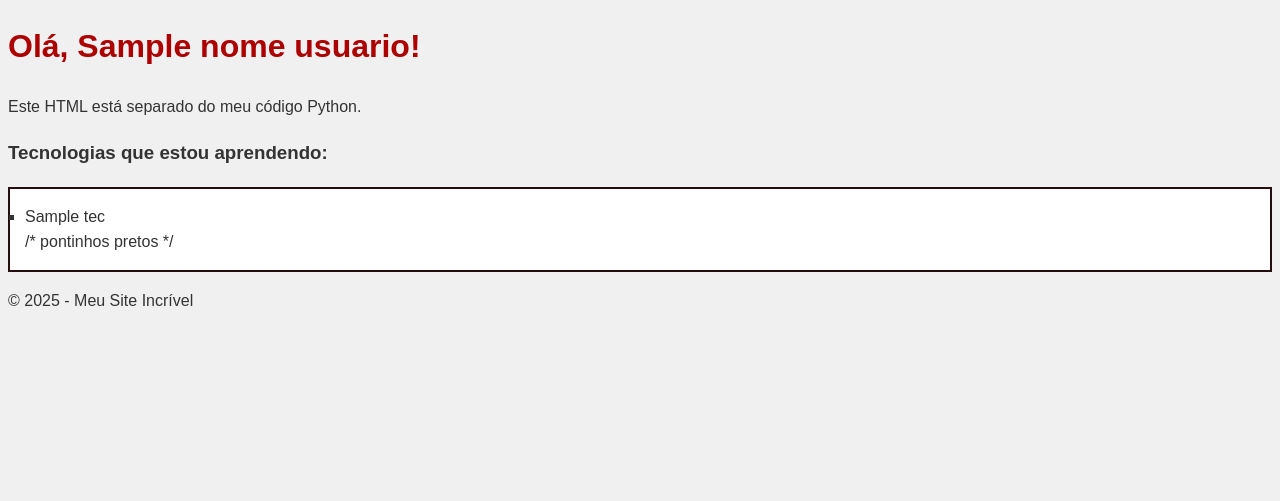
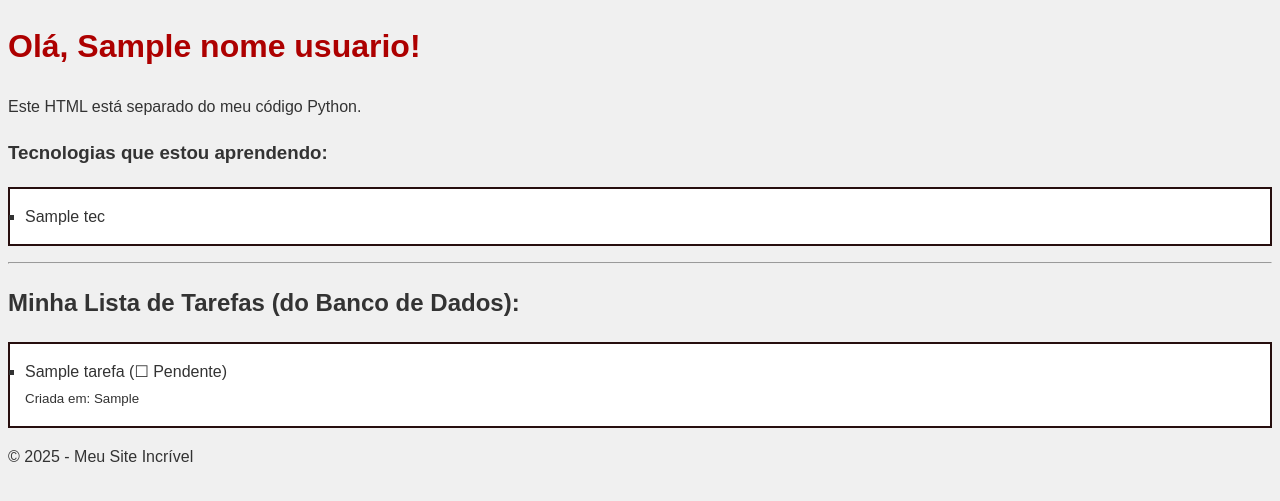
Before and after one commit to M4rib4ck/softex_projetos, a Django app: template modulo_04/templates/home.html in a window 1280 px wide. Shown: the part 34-535 px from the top of the page. Run offline with Django 5.2, Linux system fonts and the light colour scheme; the template is opened without the code that fills it: most values are stand-ins (such as "Sample title", 1, 10 or a date in 2020).

Commit message:
add: adiconando as tarefas na tela inicial

```diff
--- a/modulo_04/templates/home.html
+++ b/modulo_04/templates/home.html
@@ -1,14 +1,43 @@
-{% extends 'base.html' %} {% block title %}Página Inicial - Meu Site{% endblock%}
+{% extends 'base.html' %}
+
+{% block title %}
+Página Inicial - Meu Site
+{% endblock %}
+
 {% block content %}
 <h1>Olá, {{ nome_usuario }}!</h1>
 <p>Este HTML está separado do meu código Python.</p>
+
 <h3>Tecnologias que estou aprendendo:</h3>
 <ul>
   {% for tec in tecnologias %}
-  <li>{{ tec }}</li>  /* pontinhos pretos */
+    <li>{{ tec }}</li>
+  {% empty %}
+    <li>Nenhuma tecnologia cadastrada.</li>
   {% endfor %}
 </ul>
+
 {% if nome_usuario == 'Júnior' %}
-<p>Este é um conteúdo especial para o Júnior!</p>
+  <p>Este é um conteúdo especial para o Júnior!</p>
 {% endif %}
+
+<hr>
+
+<h2>Minha Lista de Tarefas (do Banco de Dados):</h2>
+<ul>
+  {% for tarefa in tarefas %}
+    <li>
+      {{ tarefa.titulo }}
+      {% if tarefa.concluida %}
+        (✓ Concluída)
+      {% else %}
+        (☐ Pendente)
+      {% endif %}
+      <br>
+      <small>Criada em: {{ tarefa.criada_em }}</small>
+    </li>
+  {% empty %}
+    <li>Você ainda não tem tarefas cadastradas.</li>
+  {% endfor %}
+</ul>
 {% endblock %}
```
